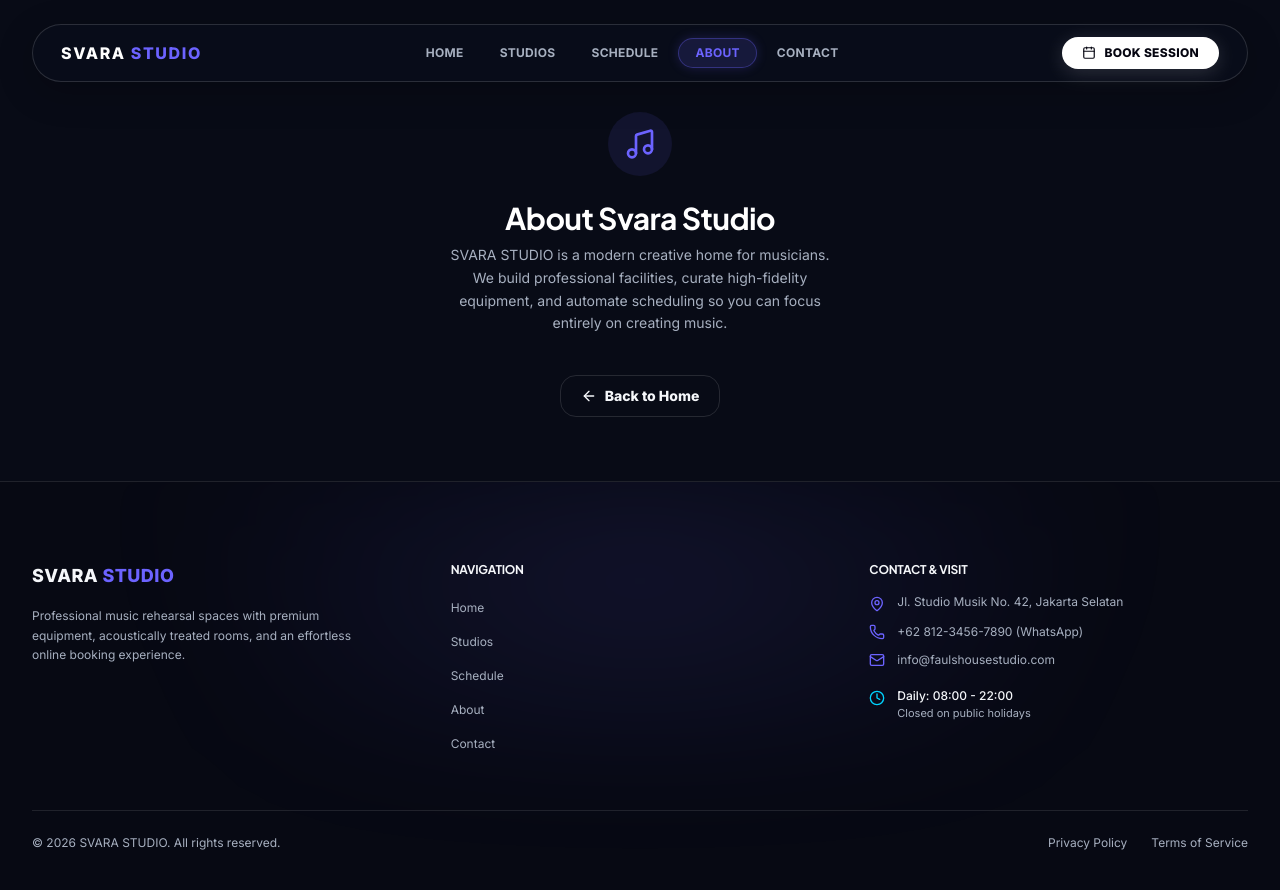
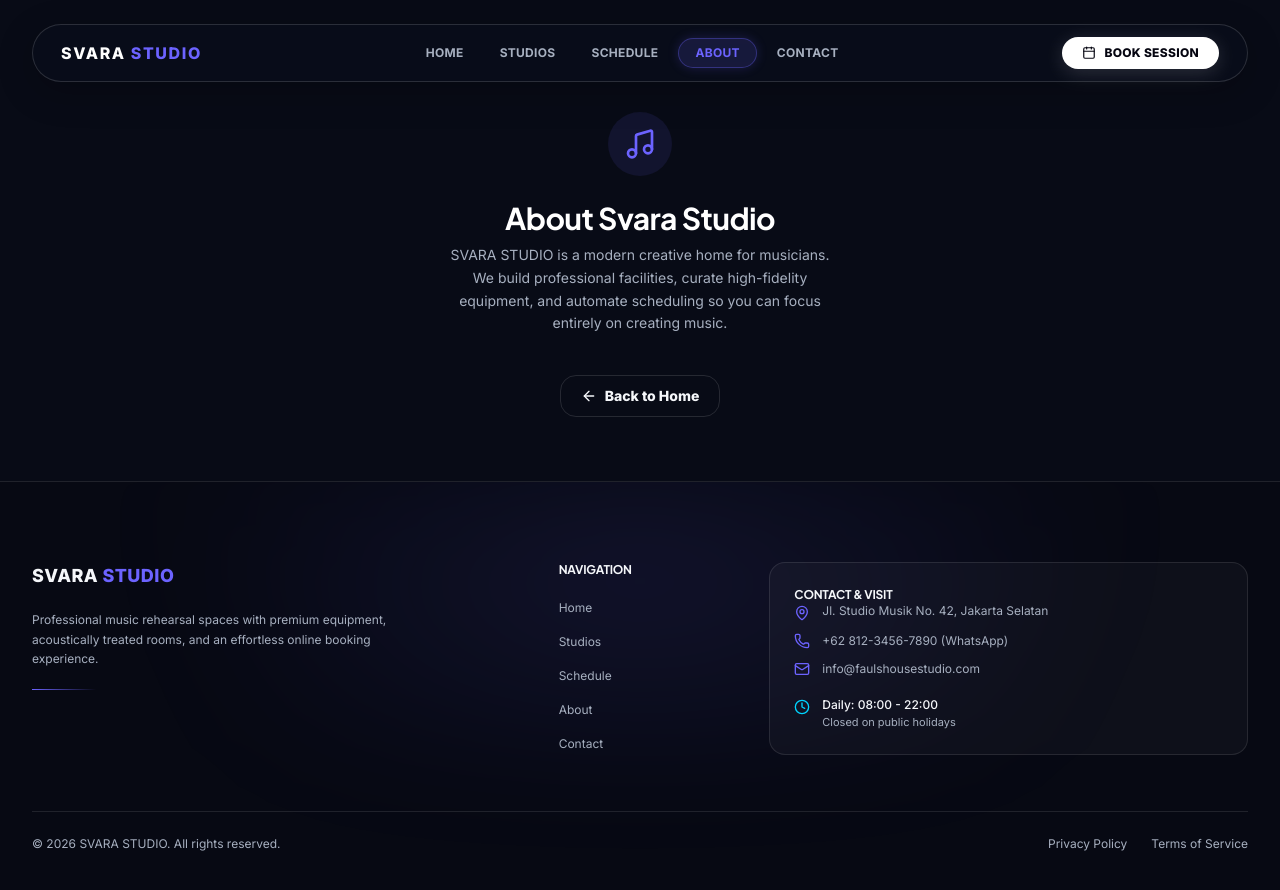
Before and after one commit to prrel9/SVARAStudio, a Next.js app: page /about in a window 1280 px wide. Shown: the top 890 px of the page. Built offline with nearby package versions, Linux system fonts and the light colour scheme.

Commit message:
Refine responsive footer layout

```diff
--- a/components/layout/Footer.tsx
+++ b/components/layout/Footer.tsx
@@ -20,10 +20,10 @@ export default function Footer() {
       <div className="absolute top-0 left-1/2 -translate-x-1/2 h-64 w-full max-w-7xl bg-[radial-gradient(circle_at_top,rgba(108,99,255,0.12),transparent_70%)] blur-3xl pointer-events-none" />
 
       <div className="mx-auto max-w-7xl px-6 md:px-8 relative z-10">
-        <div className="grid grid-cols-1 gap-10 md:grid-cols-3">
+        <div className="grid grid-cols-1 gap-10 md:grid-cols-12 md:gap-x-8 lg:gap-x-12">
 
           {/* Brand Col */}
-          <div className="md:col-span-1 space-y-4">
+          <div className="md:col-span-5 space-y-5">
             <Link
               href="/"
               className="flex items-center text-xl font-bold tracking-tight text-white focus:outline-none"
@@ -32,13 +32,14 @@ export default function Footer() {
                 SVARA<span className="text-[#6C63FF]"> STUDIO</span>
               </span>
             </Link>
-            <p className="text-xs leading-relaxed max-w-xs text-[#A7B0C0]">
+            <p className="text-xs leading-relaxed max-w-sm text-[#A7B0C0]">
               Professional music rehearsal spaces with premium equipment, acoustically treated rooms, and an effortless online booking experience.
             </p>
+            <div className="h-px w-16 bg-gradient-to-r from-[#6C63FF] to-transparent" />
           </div>
 
           {/* Navigation Link Col */}
-          <div className="space-y-4">
+          <div className="md:col-span-2 space-y-4">
             <h3 className="text-[#F5F7FA] text-xs font-extrabold tracking-wider uppercase">Navigation</h3>
             <ul className="space-y-2.5">
               {links.navigation.map((item) => (
@@ -55,7 +56,7 @@ export default function Footer() {
           </div>
 
           {/* Contact Col */}
-          <div className="space-y-4">
+          <div className="md:col-span-5 rounded-2xl border border-white/10 bg-white/[0.03] p-5 sm:p-6">
             <h3 className="text-[#F5F7FA] text-xs font-extrabold tracking-wider uppercase">Contact & Visit</h3>
             <ul className="space-y-3 text-xs">
               <li className="flex items-start space-x-3">
```
